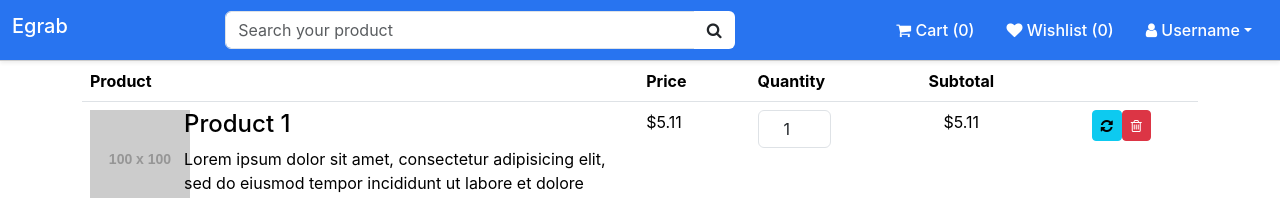
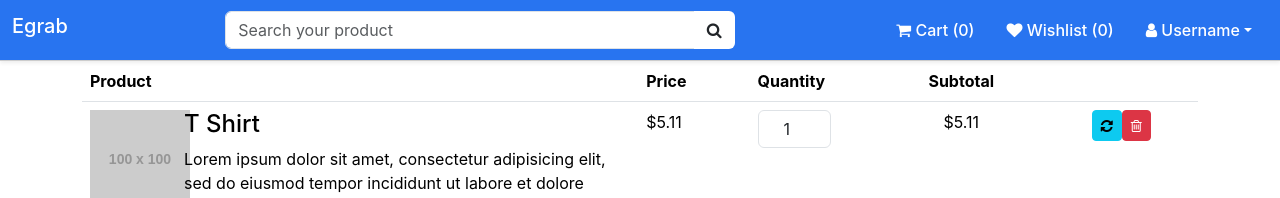
Before and after one commit to vanshchauhan1310/Ecommerce-React-Website, a React (Create React App) app: page /Cart in a window 1280 px wide. Shown: the top 198 px of the page. Built offline with nearby package versions, Linux system fonts and the light colour scheme.

Commit message:
cart page added

```diff
--- a/src/Compoenent/Cart/CartPage.jsx
+++ b/src/Compoenent/Cart/CartPage.jsx
@@ -33,7 +33,7 @@ function Cart() {
                 />
               </div>
               <div className="col-sm-10">
-                <h4 className="nomargin">Product 1</h4>
+                <h4 className="nomargin">T Shirt</h4>
                 <p>
                   Lorem ipsum dolor sit amet, consectetur adipisicing elit, sed
                   do eiusmod tempor incididunt ut labore et dolore magna aliqua.
```
